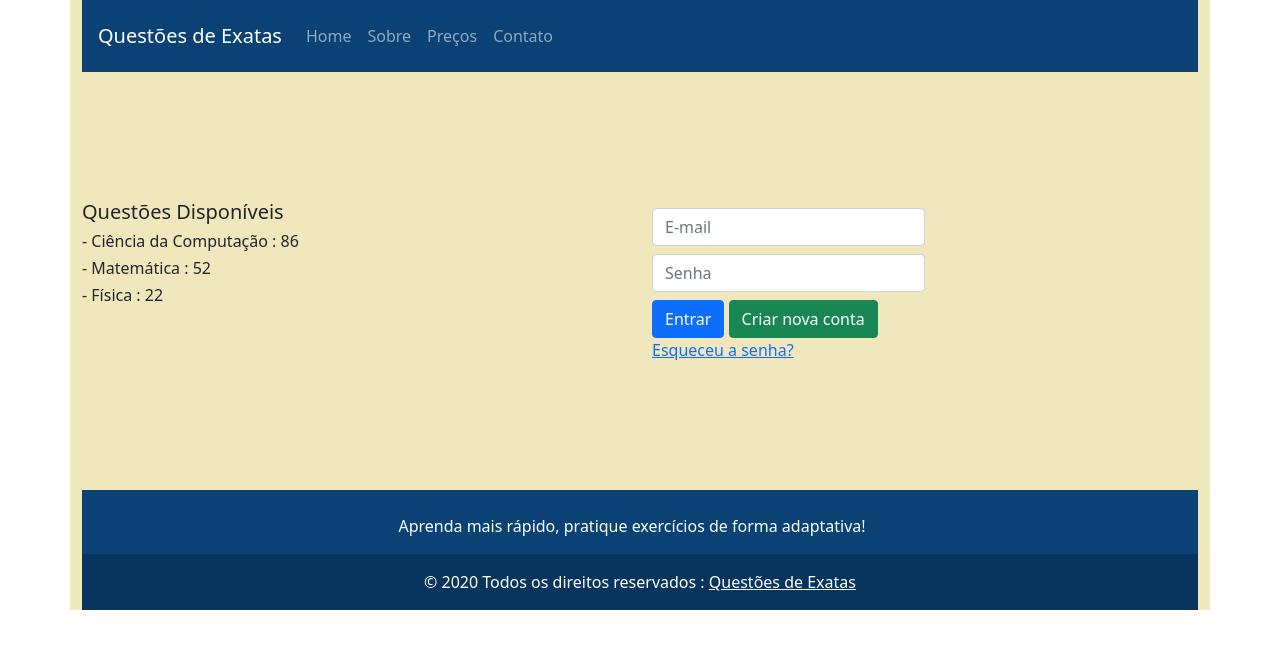
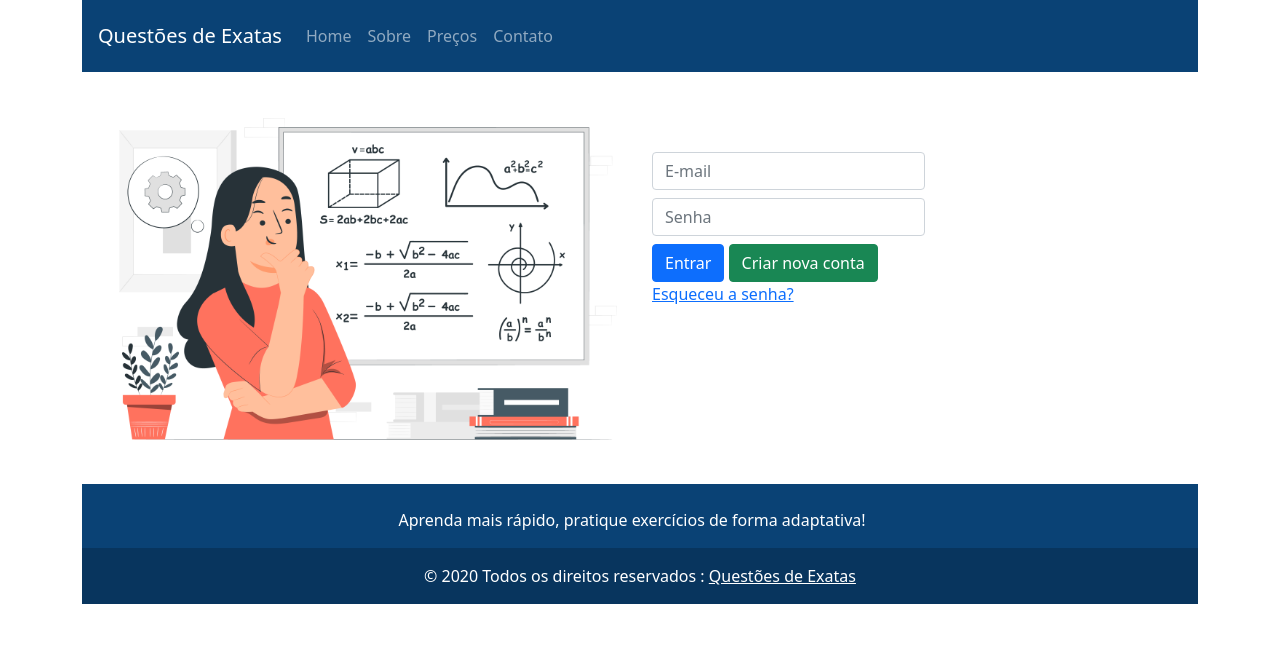
Before and after one commit to abnersant10/questoes-de-exatas, a Django app: page / in a window 1280 px wide. Shown: the top 649 px of the page. Run offline with Django 4.2, Linux system fonts and the light colour scheme.

Commit message:
adicionando imagens
acrescentei imagens e posicionamento dos objetos no HTML

```diff
--- a/core/static/css/style.css
+++ /dev/null
@@ -1,4 +0,0 @@
-.py-index {
-    padding-top: 8em;
-    padding-bottom: 8em;
-}
--- a/core/templates/cadastro.html
+++ b/core/templates/cadastro.html
@@ -13,7 +13,7 @@
 
   </head>
   <body>
-    <div class="container" style="background-color: #F0E7BD;">
+    <div class="container" >
       <nav class="navbar navbar-expand-lg navbar-dark p-3 " style="background-color: #0a4275;">
         <a class="navbar-brand" href="#">Questões de Exatas</a>
         <button class="navbar-toggler" type="button" data-toggle="collapse" data-target="#navbarNavDropdown" aria-controls="navbarNavDropdown" aria-expanded="false" aria-label="Alterna navegação">
--- a/core/templates/index.html
+++ b/core/templates/index.html
@@ -13,7 +13,7 @@
 
   </head>
   <body class=" ">
-    <div class="container " style="background-color: #F0E7BD;">
+    <div class="container " >
 
       <nav class="navbar navbar-expand-lg navbar-dark p-3 " style="background-color: #0a4275;">
         <a class="navbar-brand" href="#">Questões de Exatas</a>
@@ -38,17 +38,15 @@
         </div>
       </nav>
 
-      <div class="row py-index">
+      <div class="row py-4 ">
           <div class="col-6 ">
 
-            <h5> Questões Disponíveis</h5>
-            <h6> - Ciência da Computação : 86 </h6>
-            <h6> - Matemática : 52 </h6>
-            <h6> - Física : 22 </h6>
+            <img src="static/img/home-bg.jpg" class="img-fluid" alt="...">
 
           </div>
 
           <div class="col-6 ">
+            <br><br>
             <div class="col-6">
               <form method="post">
                 {% csrf_token %}
--- a/core/views.py
+++ b/core/views.py
@@ -34,7 +34,6 @@ def cadastro(request):
         sobrenome = str(request.POST.get('sobrenome'))
         email = str(request.POST.get('email'))
         senha = str(request.POST.get('senha'))
-
         User.objects.create_user(
             username=email, first_name=nome, last_name=sobrenome, password=senha)
 
--- /dev/null
+++ b/static/css/style.css
@@ -0,0 +1,4 @@
+.py-index {
+    padding-top: 2em;
+    padding-bottom: 2em;
+}
```
Also changed, not shown: core/static/img/home-bg.jpg (added), db.sqlite3, static/img/home-bg.jpg (added).
